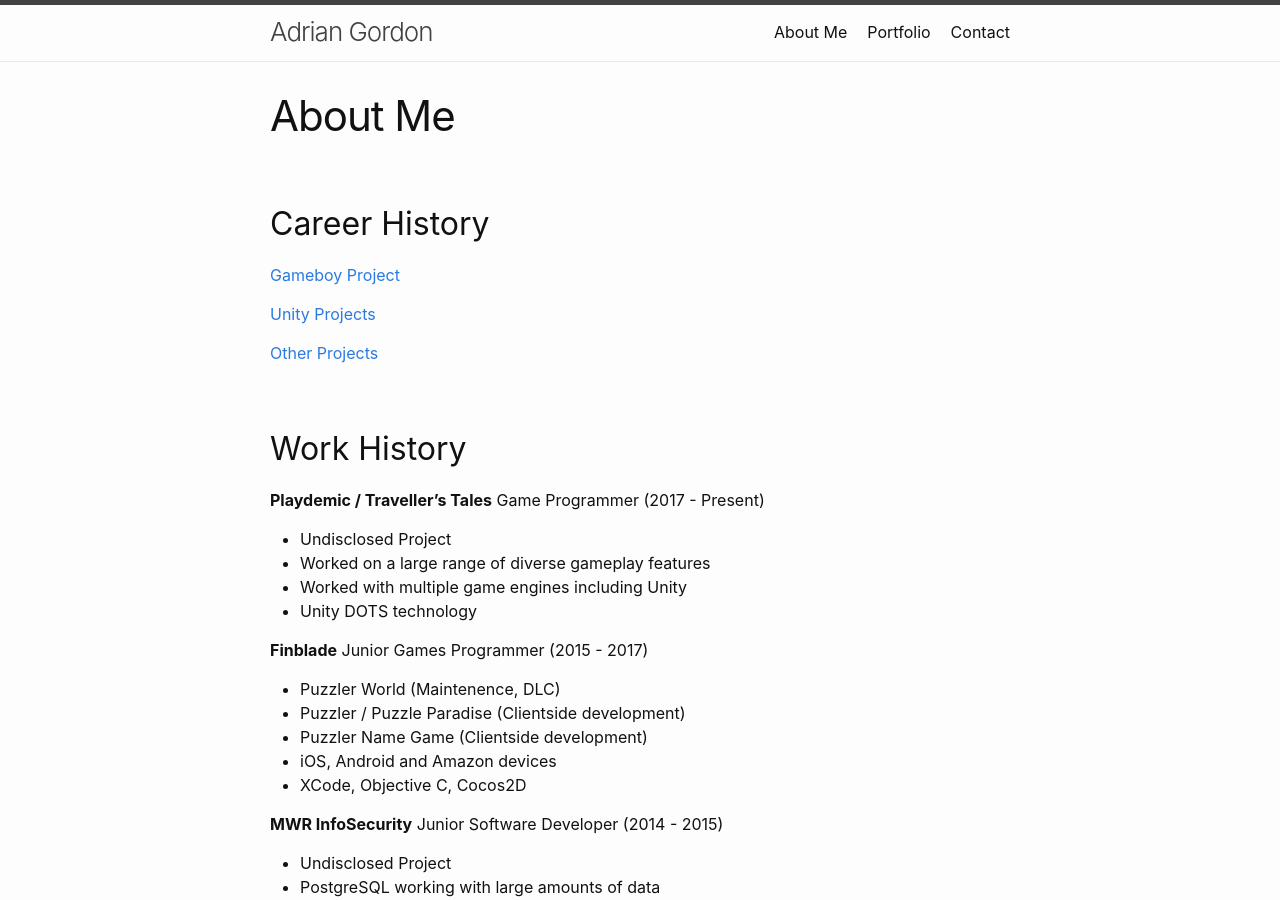
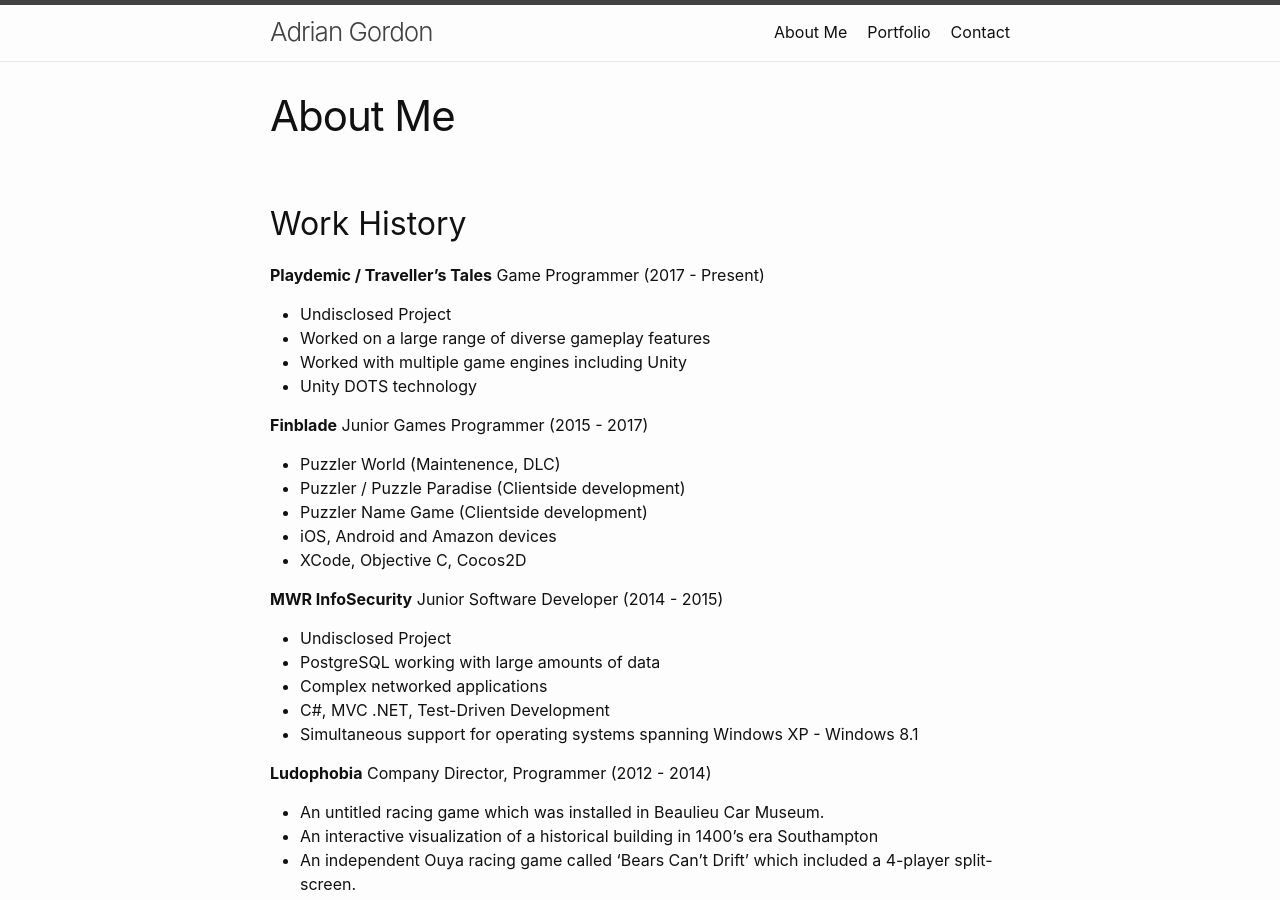
Before and after one commit to TheADrain/Portfolio, a Jekyll site: the page built from docs/index.markdown, in a window 1280 px wide and 900 px high. Built offline with Jekyll 4.4.1, drawn with Linux system fonts in a browser that asks for light colours.

Commit message:
Update index.markdown

```diff
--- a/docs/index.markdown
+++ b/docs/index.markdown
@@ -3,18 +3,6 @@ layout: page
 title: About Me
 order: 1
 ---
-
-## Career History
-
-[Gameboy Project][gameboy-proj]
-
-[Unity Projects][unity-proj]
-
-[Other Projects][other-proj]
-
-[gameboy-proj]: https://theadrain.github.io/portfolio/gameboy
-[unity-proj]: https://theadrain.github.io/portfolio/unity-projects
-[other-proj]: https://theadrain.github.io/portfolio/other-projects
 
 ## Work History
 
```
